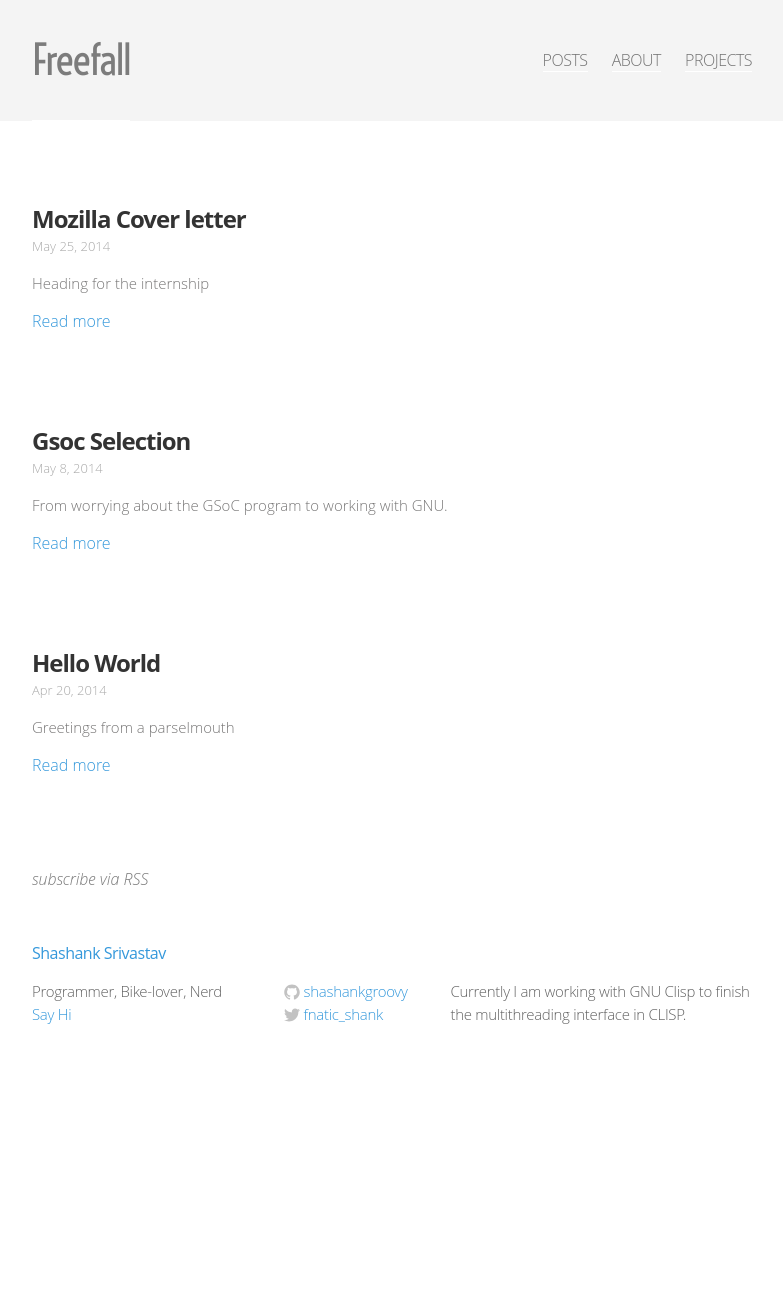
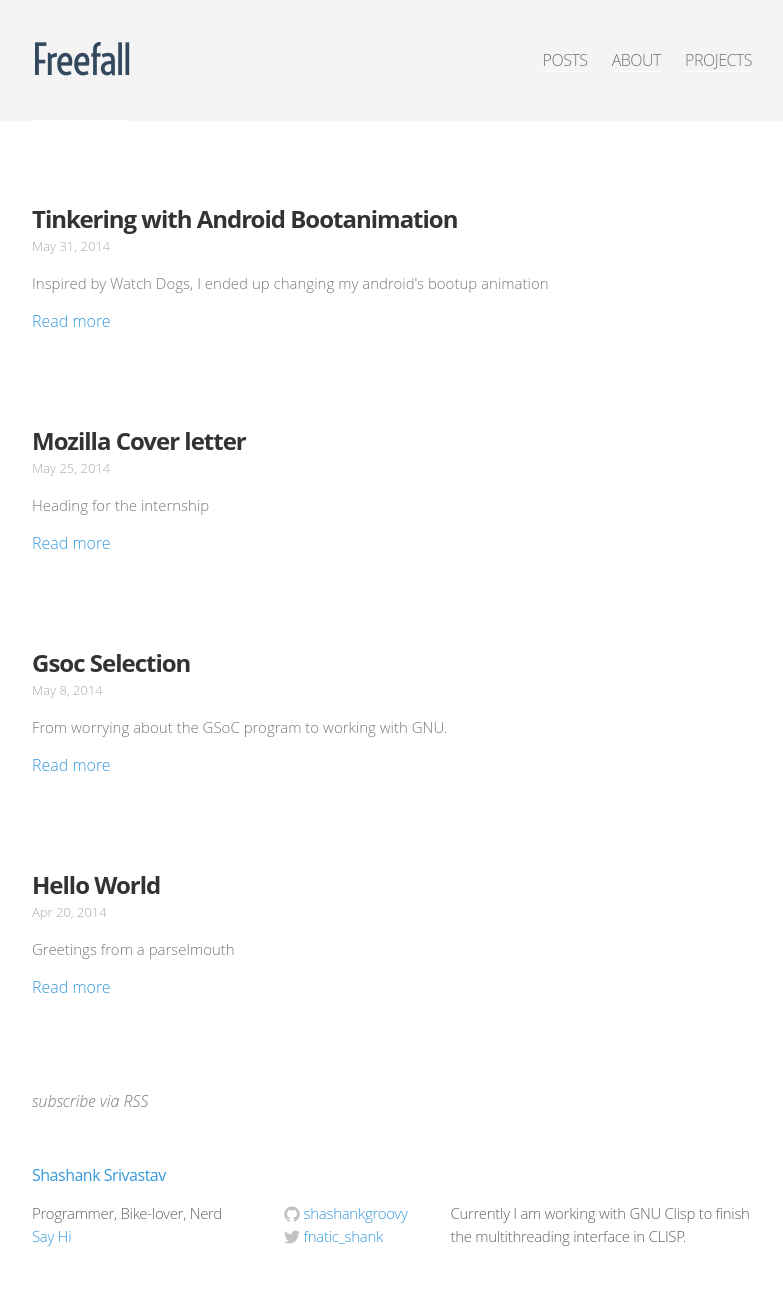
Before and after one commit to shashankgroovy/shashankgroovy.github.io, a Jekyll site: the page built from index.html, in a window 1280 px wide. Shown: the whole page, without its empty margins (248-1031 px from the left). Built offline with Jekyll 4.4.1, drawn with Linux system fonts in a browser that asks for light colours; some web fonts are replaced; Markdown is read by kramdown in place of the engine named in the settings; before the commit the page ends 1070 px from its top, so only the background shows below that; some of the changed lines change nothing that is shown.

Commit message:
post: Tinker with android bootanimation

```diff
--- /dev/null
+++ b/_posts/2014-05-31-tinkering-with-the-android-bootanimation.markdown
@@ -0,0 +1,157 @@
+---
+layout: post
+title: Tinkering with Android Bootanimation
+description: Inspired by Watch Dogs, I ended up changing my android's bootup animation
+category: articles
+tags: [rant, android, hack, learn]
+---
+
+Orite lads and lasses!
+It has been exactly 6 months since I bought my Nexus 4 (Typically my first
+android phone ever). Its a great piece of hardware and the Stock Android 4.4.2
+Kitkat is kickass.
+
+Getting back-
+> Having owned an Android phone for half an year, I think it was about time I
+started toying with it.
+
+As a matter of fact I wished myself a lovely year on the new year's eve by
+rooting my nexus 4 device and installing the Ubuntu Touch OS on it.
+It was a marvellous feeling. I spent the entire new year night getting Ubuntu
+Touch on my phone and by 5 a.m. I was ready.
+
+But I'll cover that in a separate blog post later.
+
+Now, let me tell you how I wondered about moving from my stock nexus bootanimation to
+a custom new bootanimation.
+
+Enter - [Watch Dogs](http://youtu.be/ulFeUCAI5xM)
+=================================================
+
+<iframe width="640" height="360" src="//www.youtube.com/embed/ulFeUCAI5xM?rel=0" frameborder="0" allowfullscreen></iframe>
+
+There are a number of skills you can invest in, but far and away, __Hacking__
+is the must have above Driving, Crafting and Combat.
+
+Haha! No, seriously watch the trailer. Its everything we programmers and
+computer nerds aspire to be in our secret lives.
+
+### So the question how do we do it?
+
+The process is fairly easy once you get your hands around it. And once you do,
+you'll be flying off changing your android's boot animations and even making
+your own custom versions.
+
+__Prerequisite__ - your android phone should be __rooted__.
+
+If you want to check if your phone is rooted or not, download this simple app -
+[Root Checker Basic](https://play.google.com/store/apps/details?id=com.joeykrim.rootcheck).
+If it says yes! then Voila! Lets dive in. Else head over to XDA developers and
+you know what to do.
+
+>  Diving in.
+
+__Step 1:__
+
+Download the Watch Dogs inspired Boot animation,
+[720p version](https://www.dropbox.com/s/j9evxy8iopkrzvy/bootanimation_wd_nexus4_long.zip) or
+[1080p version](https://www.dropbox.com/s/w4vff1j1nqv0nik/bootanimation_wd_1080p_longer.zip)
+
+> I recommend the 720p version if you have a Nexus 4, but the 1080p one would work as
+well. Now what you download is a zip file and you would want to keep it that way.
+
+__Step 2:__
+
+We need to put the bootanimation from our `Download` folder to `/system/media`
+_(this is why we need to be root)._
+
+From here on there are 2 ways you can achieve the goal:
+
+- do everything via your phone, or
+- attach a USB cable.
+
+
+__Step 3:__
+
+Watch the preview and feel awesome.
+
+<iframe width="640" height="360" src="//www.youtube.com/embed/ulFeUCAI5xM?rel=0" frameborder="0" allowfullscreen></iframe>
+
+
+
+__Step 4a: The Phone guy__
+
+Download [Root Browser](https://play.google.com/store/apps/details?id=com.jrummy.root.browserfree).
+Now open Root Browser and do the following:
+
+- Go to `/system/media`.
+- Rename the file `bootanimation.zip` to `bootanimation.back`.
+  We change the filename since we'll have to rename our new watchdogs boot animation with
+  the same name.
+- Go to `/sdcard/Download`.
+- Move or copy the `bootanimation_wd_nexus4_long.zip` file to `/system/media`.
+- Rename your `bootanimation_wd_nexus4_long.zip` file to `bootanimation.zip` in
+  `/system/media` folder.
+
+Bam! You're done!
+Time to reboot your phone. Sit back and bathe in the beauty of your new watch
+dogs boot animation.
+
+Cya Later.
+
+* * *
+
+__Step 4b: The Cable guy__
+
+I assume you have USB debugging enabled and the `adb` (Android Debug Bridge) utility .
+If your phone is rooted you will have that.
+
+Then fire up your terminal and follow along:
+{% highlight bash %}
+> adb shell
+shell@mako:/ $ su
+{% endhighlight %}
+
+Since the `/system` is a Read-only file system, we need to add assign write
+permissions to it. (this is temporary and the permisssions resolve after
+we exit.)
+
+{% highlight bash %}
+root@mako:/ # mount -o remount,rw -t yaffs2 /dev/block/mtdblock3 /system
+root@mako:/ # chmod 777 /system/media
+root@mako:/ # ls /system/media
+Audio
+Video
+bootanimation.zip
+{% endhighlight %}
+
+you see that file `bootanimation.zip` that's our stock animation. And we
+have to name our custom watchdogs animation with that name too. So first
+lets rename the original bootanimation file to somethine like
+`bootanimation.back`.
+
+{% highlight bash %}
+root@mako:/ # cd /system/media
+root@mako:/system/media # mv bootanimation.zip bootanimation.back
+{% endhighlight %}
+
+Now move or copy the watchdogs bootanimation file
+
+{% highlight bash %}
+root@mako:/system/media # cp
+/sdcard/Download/bootanimation_wd_nexus4_long.zip .
+root@mako:/system/media # mv bootanimation_wd_nexus4_long.zip
+bootanimation.zip
+{% endhighlight %}
+
+Bam! you're done. Congratulations! you true hacker :)
+time to reboot
+
+{% highlight bash %}
+$ adb reboot
+{% endhighlight %}
+
+Later.
+
+
+*P.S. - Actually my sister bought the nexus for me; not that its relevant but don't bug me now! I don't earn yet.*
--- a/css/light.css
+++ b/css/light.css
@@ -42,7 +42,7 @@
 
 a         { color: #3498db; text-decoration: none; border-bottom: 1px solid #FFFFFF; }
 a:hover   { color: #34495e; border-bottom: 1px solid #7d7d7d; }
-a:visited { color: #34495e; }
+a:visited { color: #2980b9; }
 
 /* Utility */
 
@@ -72,7 +72,7 @@
 .site-title:hover,
 .site-title:visited {
   display         : block;
-  color           : #7C7C7C;
+  color           : #34495e /*#7C7C7C*/;
   font-family     : "Voltaire", sans-serif;
   font-size       : 42px;
   letter-spacing  : -1px;
@@ -223,7 +223,8 @@
   letter-spacing  : -3px;
   line-height     : 1;
   font-weight     : bold;
-  color           : #333333;
+  color           : #34495e;/*#333333;*/
+  word-spacing    : .18em;
 }
 
 .post-header .meta {
@@ -236,22 +237,33 @@
     margin        : 0 0 30px;
     font-family   : 'Merriweather', 'FreightText Book', serif;
     font-size     : 20px;
-    line-height   : 40px;
+    line-height   : 36px;
     letter-spacing: .2px;
     color         : #2D2D2D; /* #4e5860;*/
-}
-
-.post-content img {
-  margin          : auto auto 20px;
-  max-width       : 800px;
-  max-width       : 100%;
-  height          : auto;
 }
 
 .post-content a { border-bottom: 1px #AEAEAE dotted; }
 .post-content > * { margin: 20px 0; }
 .post-content p { margin: 30px 0; }
 
+.post-content img {
+  margin          : auto auto 20px;
+  max-width       : 720px;
+  max-width       : 100%;
+  height          : auto;
+}
+
+.post-content hr {
+  margin          : 100px auto;
+  width           : 30%;
+  /*border: 1px solid #E2E2E2;*/
+    border: 0;
+    height: 1px;
+    background-image: -webkit-linear-gradient(left, rgba(0,0,0,0), rgba(0,0,0,0.35), rgba(0,0,0,0));
+    background-image:    -moz-linear-gradient(left, rgba(0,0,0,0), rgba(0,0,0,0.35), rgba(0,0,0,0));
+    background-image:     -ms-linear-gradient(left, rgba(0,0,0,0), rgba(0,0,0,0.35), rgba(0,0,0,0));
+    background-image:      -o-linear-gradient(left, rgba(0,0,0,0), rgba(0,0,0,0.35), rgba(0,0,0,0));
+}
 
 .post-content h1,
 .post-content h2,
@@ -264,6 +276,22 @@
   margin          : 70px 0 30px;
   font-family     : 'Open Sans',Helvetica, Arial, sans-serif;
   color           : #1D1D1D;
+}
+
+.post-content h1 {
+  margin-bottom   : 30px;
+  font-size       : 42px;
+  letter-spacing  : -3px;
+  line-height     : 2;
+  font-weight     : bold;
+  color           : #333333;
+}
+
+.post-content h1 a {
+  color           : #aeaeae;
+}
+.post-content h1 a:hover {
+  color           : #34495e;
 }
 
 .post-content h2 {
@@ -299,11 +327,11 @@
 .post pre,
 .post code {
   color           : #2d2d2d;
-  border          : 1px solid #d5d5e9;
-  background-color: #EEEEEE;
+  background-color: #EFEFEF;
   padding         :  8px 12px;
   border-radius   : 3px;
   font-size       : 15px;
+  line-height     : 1.5;
 }
 
 .post code { padding: 1px 5px; }
@@ -321,7 +349,7 @@
   border-radius: 3px;
 }
 
-.post pre.terminal code { background-color: #333; }
+.post pre.terminal code { background-color: #EFEFEF; }
 
 /* Syntax highlighting styles */
 /* ----------------------------------------------------------*/
@@ -468,6 +496,7 @@
 
   .post-header  h1 { font-size: 36px; }
   .post-content    { font-size: 16px; line-height: 36px;}
+  .post-content h1 { font-size: 32px; }
   .post-content h2 { font-size: 28px; }
   .post-content h3 { font-size: 22px; }
   .post-content h4 { font-size: 18px; }
```
